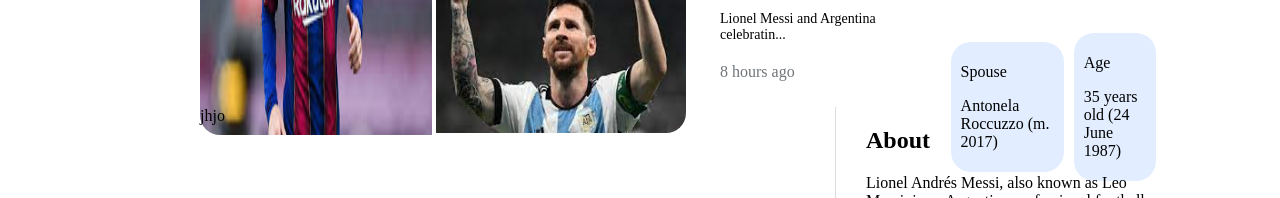
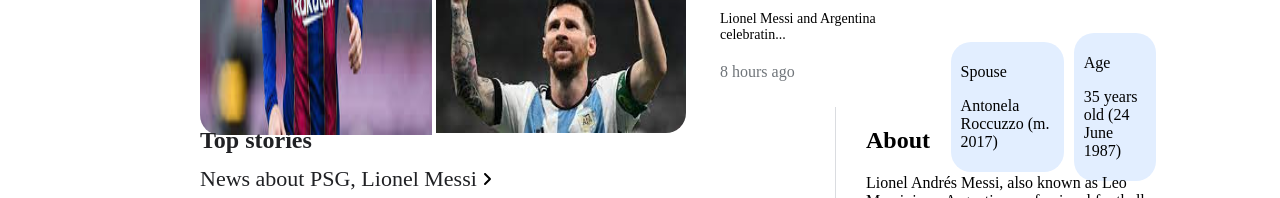
Before and after one commit to OkokonE/Cloned-Google-Search, a plain HTML site: page index.html in a window 1280 px wide. Shown: the part 602-800 px from the top of the page. Drawn offline with Linux system fonts and the light colour scheme; files whose address does not match are found by name.

Commit message:
5/1/2023

```diff
--- a/CSS/style.css
+++ b/CSS/style.css
@@ -392,6 +392,34 @@ body {
     margin-right: 100px;
     justify-content: space-between;
   }
+  /* Section Left */
+  .topstories h1{
+    color: #202124;
+  }
+  .Nap{
+    display: flex;
+    flex-direction: row;
+    justify-content: flex-start;
+    align-items: center;
+    margin-top: 0px;
+    padding: 0;
+    height: 10px;
+  }
+  .Nap img{
+    width: 10px;
+    margin-left: 5px;
+  }
+  .Nap p{
+    font-size: 22px;
+  }
+  .Nap a{
+    text-decoration: none;
+    color: #202124;
+  }
+  .Nap a:hover{
+    text-decoration: underline;
+  }
+  /* Section Right */
   .sectionright{
     width: 30%;
     border-left: 1px solid #dadce0;
--- a/index.html
+++ b/index.html
@@ -179,7 +179,14 @@
   <!-- Section 4 -->
   <section class="section4">
     <div class="sectionleft">
-      jhjo
+      <div class="topstories">
+        <h1>Top stories</h1>
+        <div class="Nap">
+          <p><a href="https://www.google.com/search?q=messi&oq=messi&aqs=chrome.0.0i271j46i433i512j0i131i433i512j0i433i512j0i131i433i512j0i512j0i433i512l4.1602j0j9&sourceid=chrome&ie=UTF-8&tbm=nws&story=GkQIpQEaGgoTc3RvcnlfbGFiZWxfcGFydGlhbBIDUFNHGiMKE3N0b3J5X2xhYmVsX3BhcnRpYWwSDExpb25lbCBNZXNzaTIwCibJ647jtrfpyP8B4PbThfKHmMQkgp6C6ZnzrsEJ_qrM47Cb7vqHARCh99C2BhgFWAE&fcs=AF650RKEGbiWN9j7m8wUG2yRyibsDPd9lA&sa=X&ved=2ahUKEwi_jPK_0rD8AhVkxgIHHSkBCCsQjcEJegQIZxAD&sxsrf=ALiCzsbb2_gpZjxJMkEw_2hDt-htQFpPkA:1672929087365">News about PSG, Lionel Messi</a></p>
+          <img src="./Image/angle-right-solid.svg" alt="">
+        </div>
+      </div>
+      <div></div>
     </div>
     <div class="sectionright">
       <div class="about">
```
